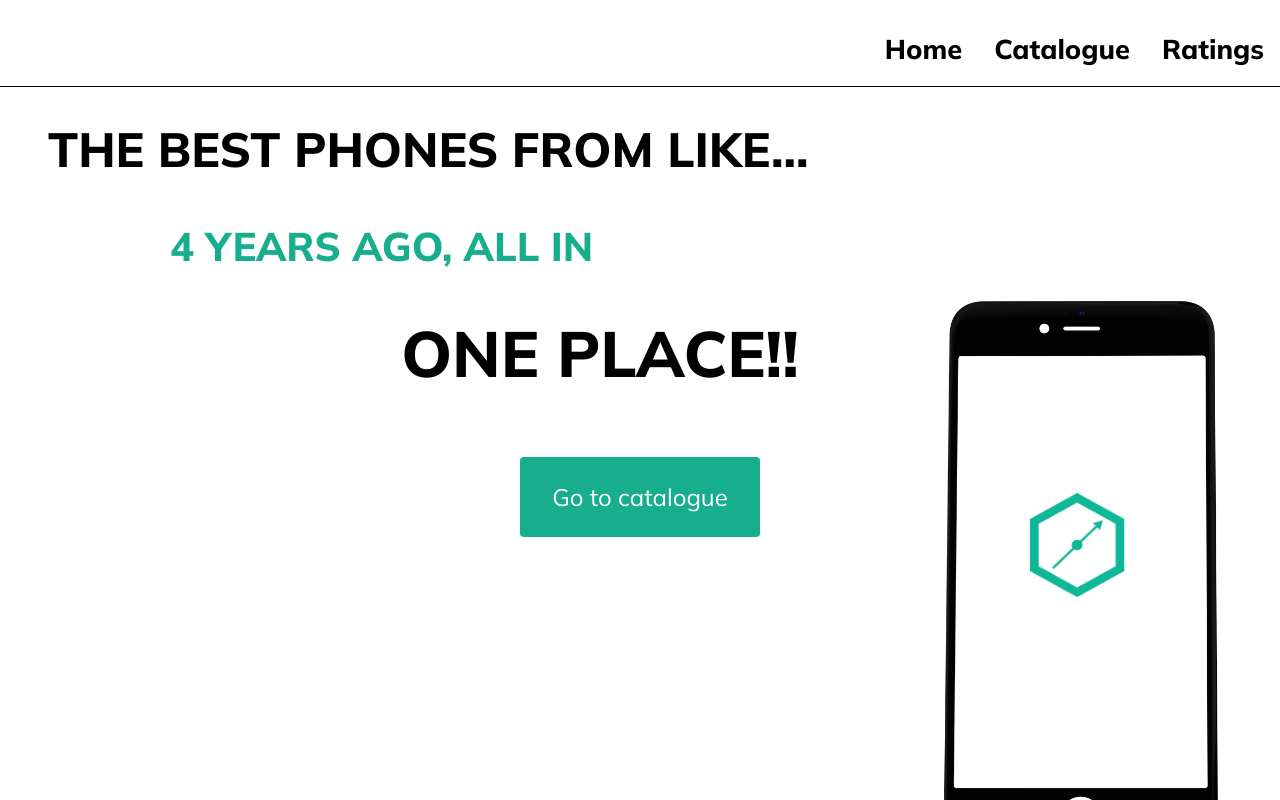
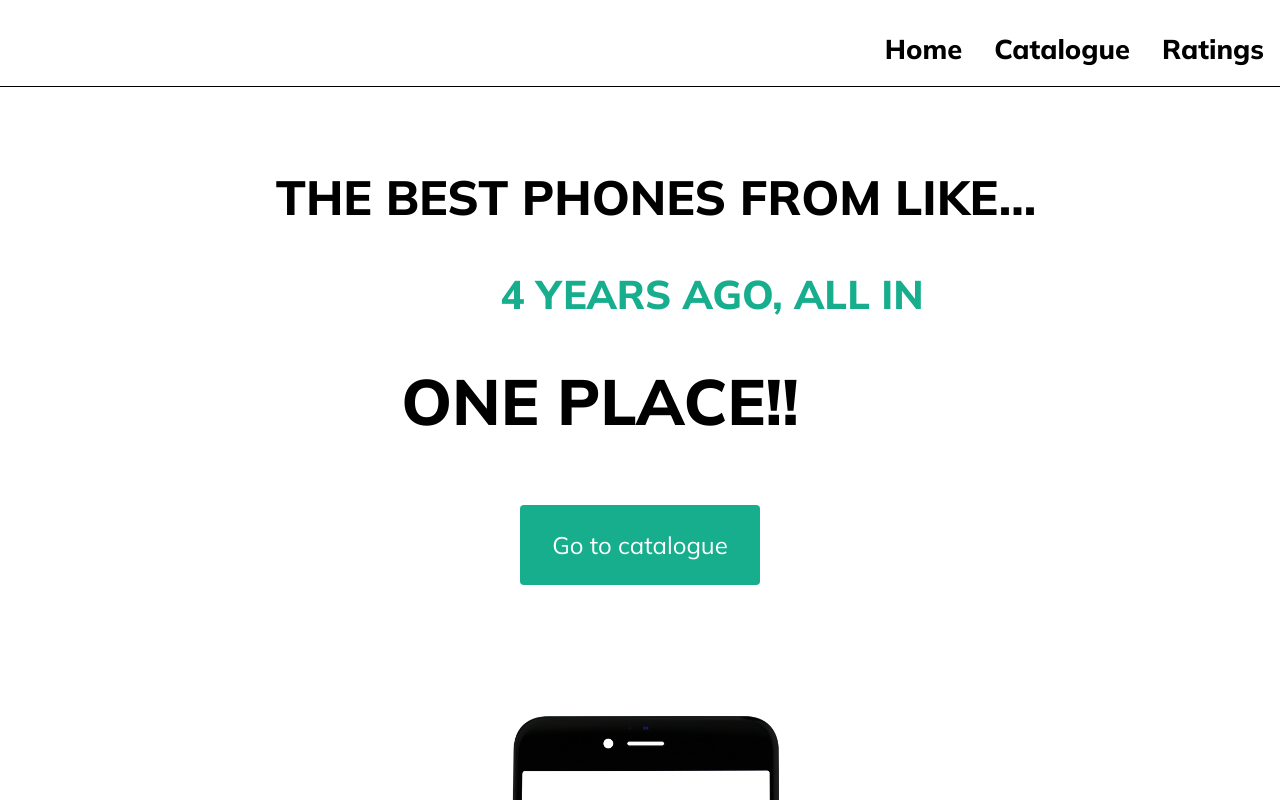
Before and after one commit to iripoli/Guidesmiths-phone-catalogue, a React (Create React App) app: page / in a window 1280 px wide. Shown: the top 800 px of the page. Built offline with nearby package versions, Linux system fonts and the light colour scheme.

Commit message:
Changes in styles of Home page component

```diff
--- a/src/containers/Home-Page/Home-page.tsx
+++ b/src/containers/Home-Page/Home-page.tsx
@@ -9,7 +9,9 @@ const HomePage = () => {
     history.push("/catalogue");
   };
   return (
+    <div className="homePage">
       <div className="container__homePage">
+        <div className="column1__homePage">
           <p className="title__homePage">THE BEST PHONES FROM LIKE...</p>
           <p className="title2__homePage">4 YEARS AGO, ALL IN</p>
           <p className="title3__homePage">ONE PLACE!!</p>
@@ -19,6 +21,7 @@ const HomePage = () => {
               className={"Home_Page_Button"}
               handleClick={() => handleClick()}
             />
+          </div>
         </div>
         <div className="iphoneContainer__homePage">
           <img
@@ -33,6 +36,7 @@ const HomePage = () => {
           />
         </div>
       </div>
+    </div>
   );
 };
 
--- a/src/containers/Home-Page/styles.scss
+++ b/src/containers/Home-Page/styles.scss
@@ -1,9 +1,27 @@
-.container__homePage {
+.homePage {
   display: flex;
   flex-direction: column;
-  height: 90vh;
   overflow: hidden;
+  width: 100%;
 
+  align-items: center;
+
+  & .container__homePage {
+    width: 100%;
+    margin-top: 3rem;
+    display: flex;
+    flex-direction: row;
+    flex-wrap: wrap;
+    justify-content: center;
+  }
+
+  & .column1__homePage {
+    display: flex;
+
+    flex-direction: column;
+
+    align-items: center;
+  }
   & .title__homePage {
     font-size: 3rem;
     font-weight: bold;
@@ -45,24 +63,19 @@
   & .iphoneContainer__homePage {
     display: flex;
     flex-direction: row-reverse;
-    width: 100%;
     position: relative;
-    margin-left: 1rem;
   }
 
   & .iphone__homePage {
-    position: absolute;
     height: 40rem;
     width: 40rem;
-    top: -367px;
-    right: -100px;
   }
 
   & .guidesmithsLogo__homePage {
+    position: absolute;
     height: 6.5rem;
     width: 6rem;
-    top: -122px;
-    right: 170px;
-    position: absolute;
+    top: 15rem;
+    right: 16.5rem;
   }
 }
```
Lines whose indentation alone changed are shown as unchanged.
